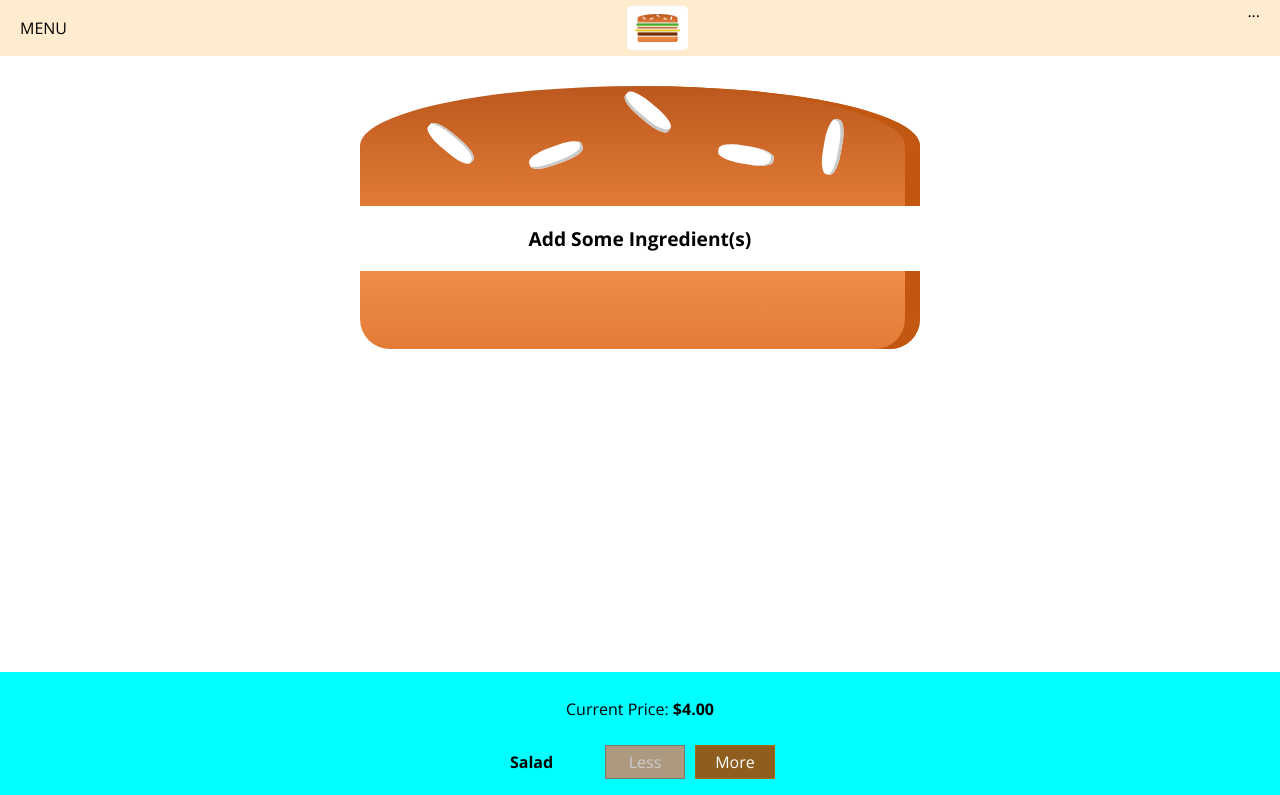
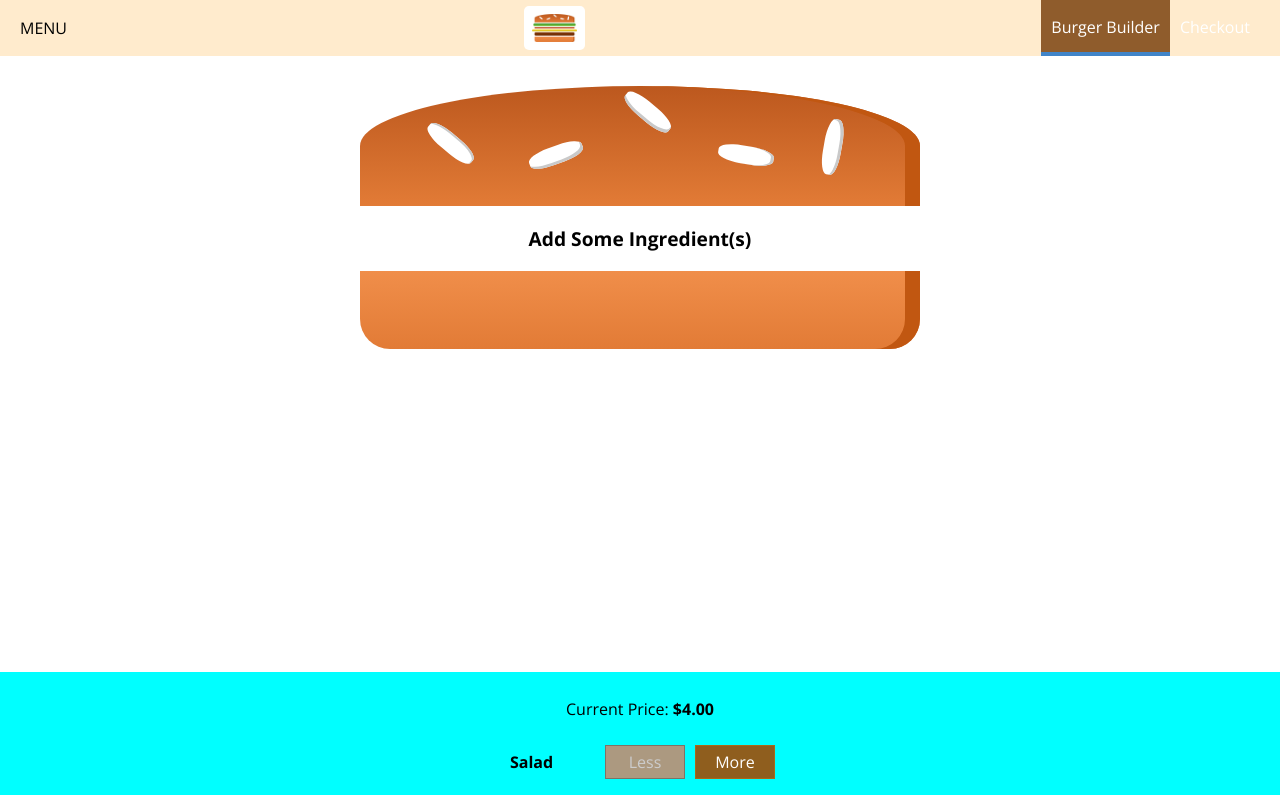
Before and after one commit to sb1989/react-burger, a React app: page / in a window 1280 px wide. Shown: the top 795 px of the page. Built offline with nearby package versions, Linux system fonts and the light colour scheme.

Commit message:
added navigation component

```diff
--- /dev/null
+++ b/src/components/Navigation/NavigationItems/NavigationItem/NavigationItem.css
@@ -0,0 +1,25 @@
+.NavigationItem{
+    margin: 0;
+    box-sizing: border-box;
+    display: flex;
+    height: 100%;
+    align-items: center;
+}
+
+.NavigationItem a{
+    color: white;
+    text-decoration: none;
+    height: 100%;
+    padding: 16px 10px;
+    border-bottom: 4px solid transparent;
+    box-sizing: border-box;
+    display: block;
+}
+
+.NavigationItem a:hover,
+.NavigationItem a:active,
+.NavigationItem a.active{
+    background-color: #8f5c2c;
+    border-bottom: 4px solid #4084c8;
+    color: white
+}
--- /dev/null
+++ b/src/components/Navigation/NavigationItems/NavigationItem/NavigationItem.js
@@ -0,0 +1,13 @@
+import React from 'react'
+import classes from './NavigationItem.css'
+const navigationItem=(props)=>{
+    return (
+    <li className={classes.NavigationItem}>
+        <a href={props.link}
+        className={props.active ? classes.active :null}
+        >{props.children}</a>
+    </li>
+    )
+}
+
+export default navigationItem
--- /dev/null
+++ b/src/components/Navigation/NavigationItems/NavigationItems.css
@@ -0,0 +1,8 @@
+.NavigationItems{
+    margin: 0;
+    padding: 0;
+    list-style: none;
+    display: flex;
+    align-items: center;
+    height: 100%;
+}
--- /dev/null
+++ b/src/components/Navigation/NavigationItems/NavigationItems.js
@@ -0,0 +1,12 @@
+import React from 'react'
+import classes from './NavigationItems.css'
+import NavigationItem from './NavigationItem/NavigationItem'
+const navigationItems =()=>{
+    return (
+    <ul className={classes.NavigationItems}>
+        <NavigationItem active link="/">Burger Builder</NavigationItem>
+        <NavigationItem link="/">Checkout</NavigationItem>
+    </ul>)
+}
+
+export default navigationItems
--- a/src/components/Navigation/Toolbar/Toolbar.js
+++ b/src/components/Navigation/Toolbar/Toolbar.js
@@ -1,13 +1,14 @@
 import React from 'react'
 import classes from './Toolbar.css'
 import Logo from '../../Logo/Logo'
+import NavigationItems from '../NavigationItems/NavigationItems'
 const toolbar = (props) =>{
     return(
         <header className={classes.Toolbar}>
             <div>MENU</div>
             <Logo/>
             <nav>
-                ...
+                <NavigationItems/>
             </nav>
         </header>
     )
```
